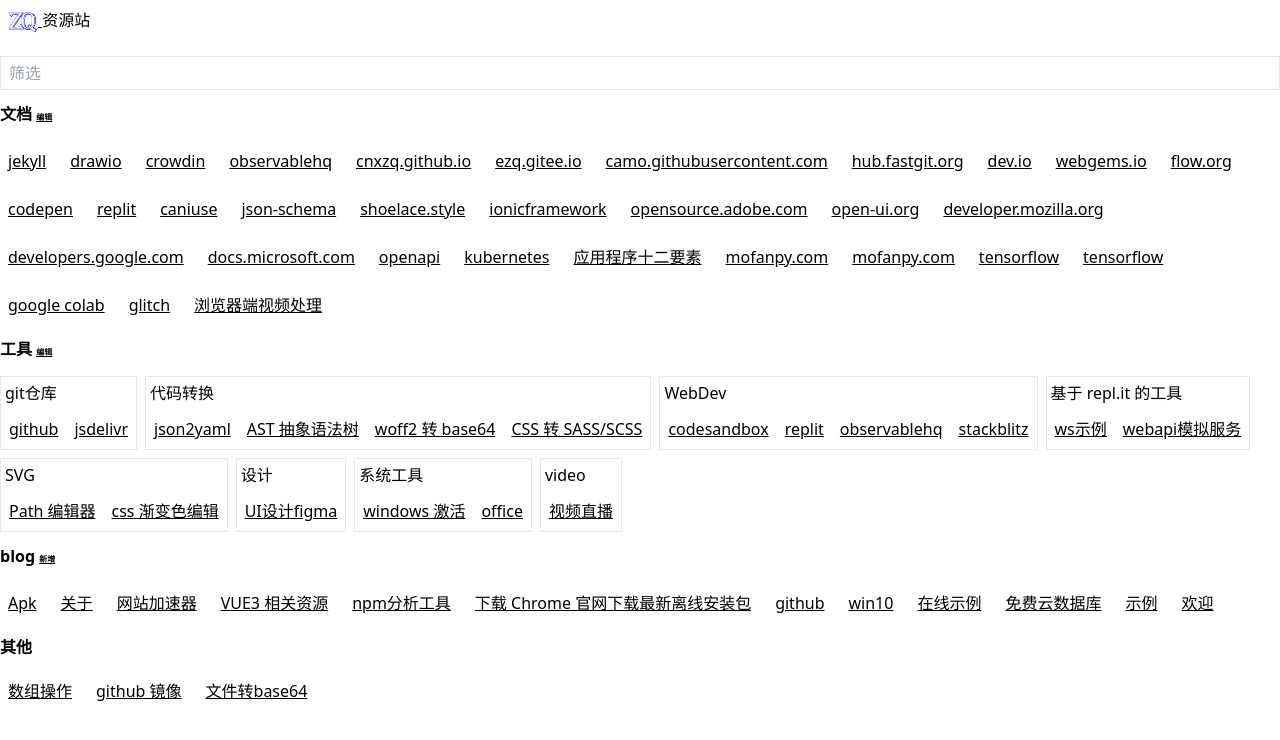
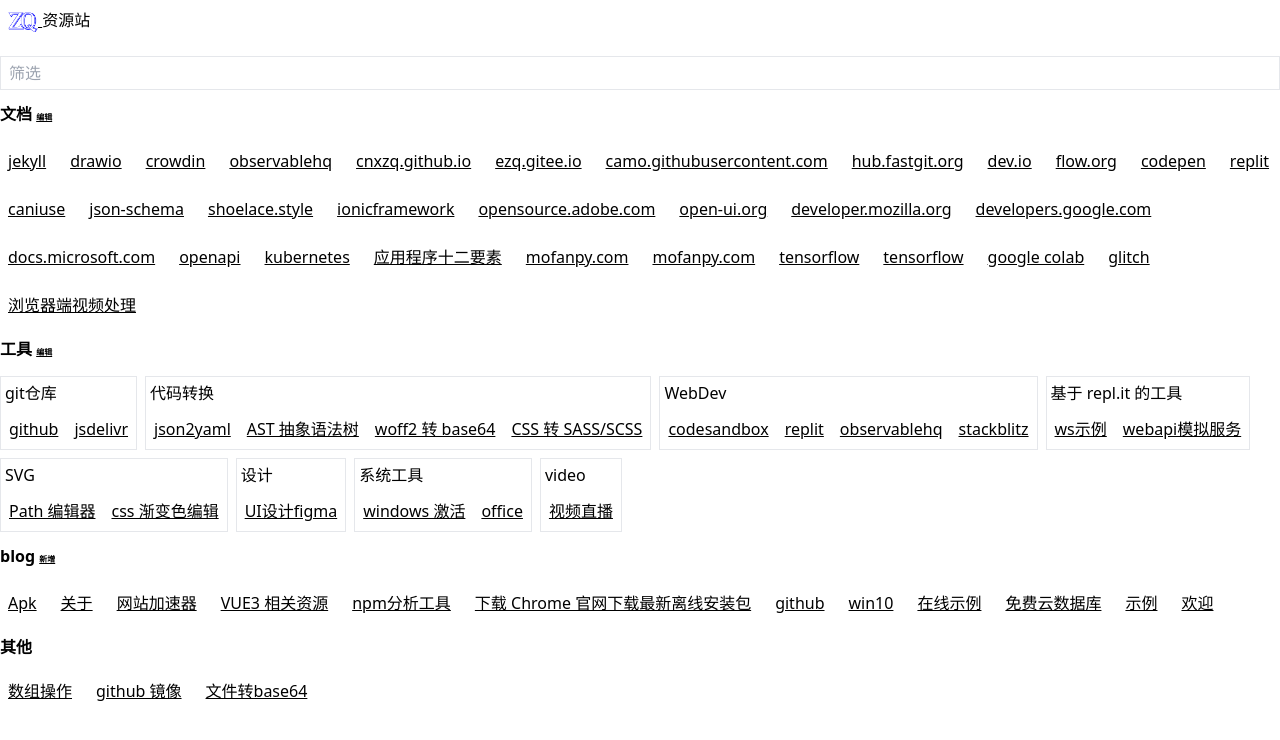
Before and after one commit to oft/oft.github.io, a Jekyll site: the page built from index.html, in a window 1280 px wide. Shown: the top 740 px of the page. Built offline with Jekyll 4.4.1, drawn with Linux system fonts in a browser that asks for light colours; nearby versions of some CDN libraries.

Commit message:
Update link.yml

```diff
--- a/_data/link.yml
+++ b/_data/link.yml
@@ -17,8 +17,6 @@
   title: hub.fastgit.org
 - url: https://dev.to
   title: dev.io
-- url: https://webgems.io
-  title: webgems.io
 - url: https://flow.org
   title: flow.org
 - url: https://codepen.io/
```
